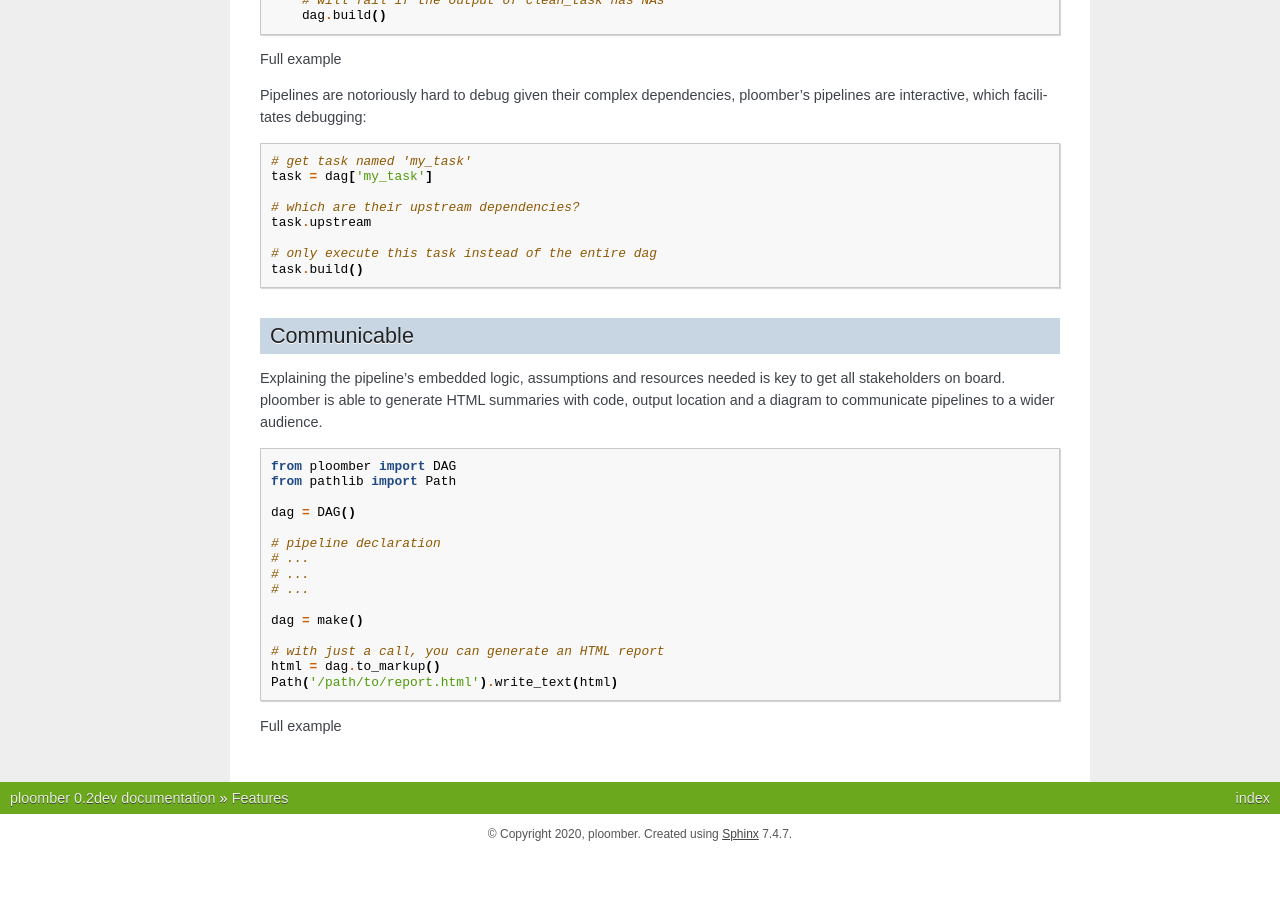
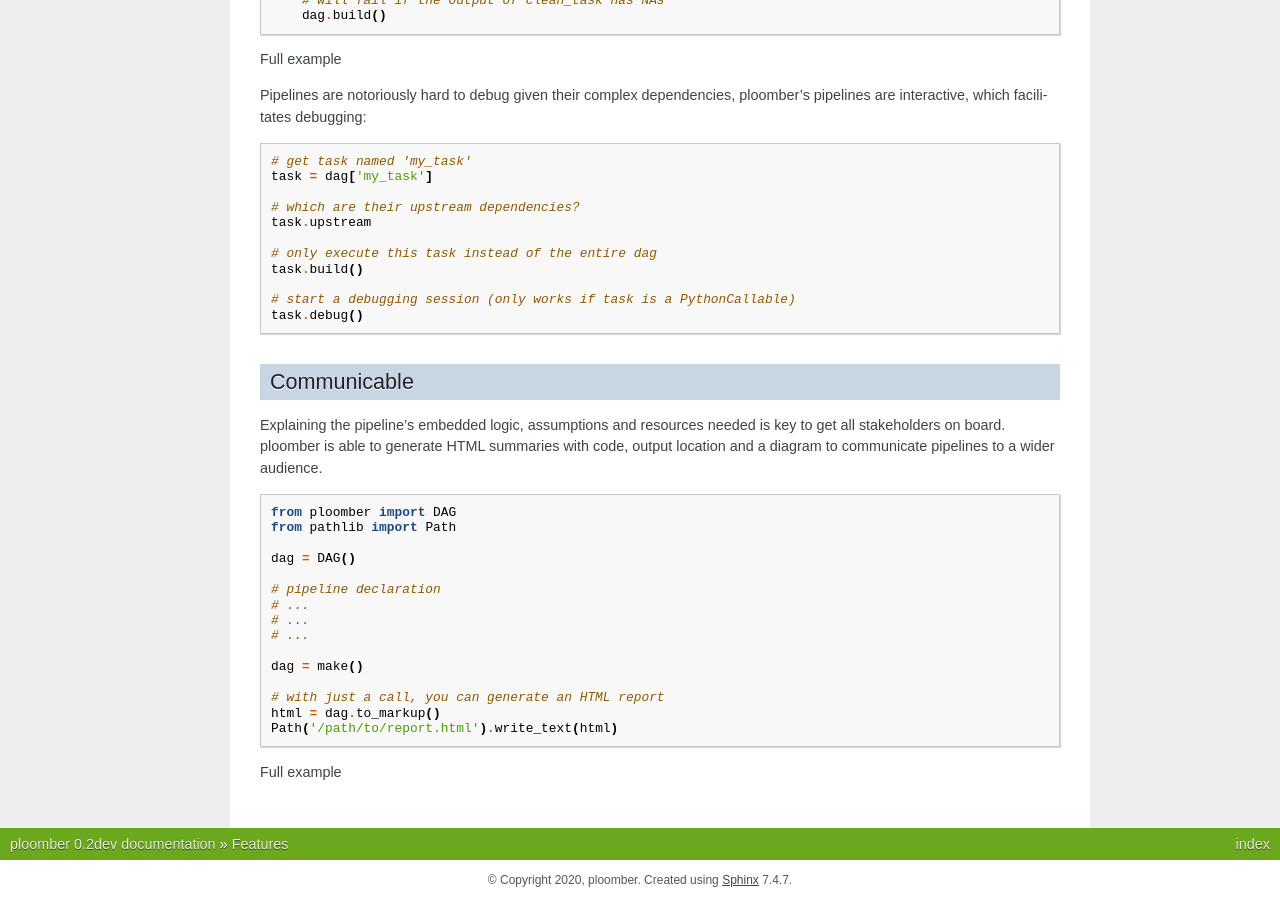
Before and after one commit to ploomber/ploomber, a Sphinx documentation site: the page built from doc/features.rst, in a window 1280 px wide and 900 px high, scrolled down 2314 px. Built offline with Sphinx 7.4.7, drawn with Linux system fonts in a browser that asks for light colours; before the commit the page ends 3168 px from its top, so only the background shows below that.

Commit message:
documents PythonCallable.debug

```diff
--- a/README.rst
+++ b/README.rst
@@ -92,6 +92,5 @@ Example
     # status will return a summary table
     dag.status()
 
-    # you can explore your pipeline interactively, this is very useful for
-    # debugging
-    dag['add_one']
+    # start a debugging session (only works if task is a PythonCallable)
+    dag['add_one'].debug()
--- a/doc/features.rst
+++ b/doc/features.rst
@@ -165,6 +165,9 @@ ploomber's pipelines are interactive, which facilitates debugging:
     # only execute this task instead of the entire dag
     task.build()
 
+    # start a debugging session (only works if task is a PythonCallable)
+    task.debug()
+
 
 Communicable
 ------------
```
